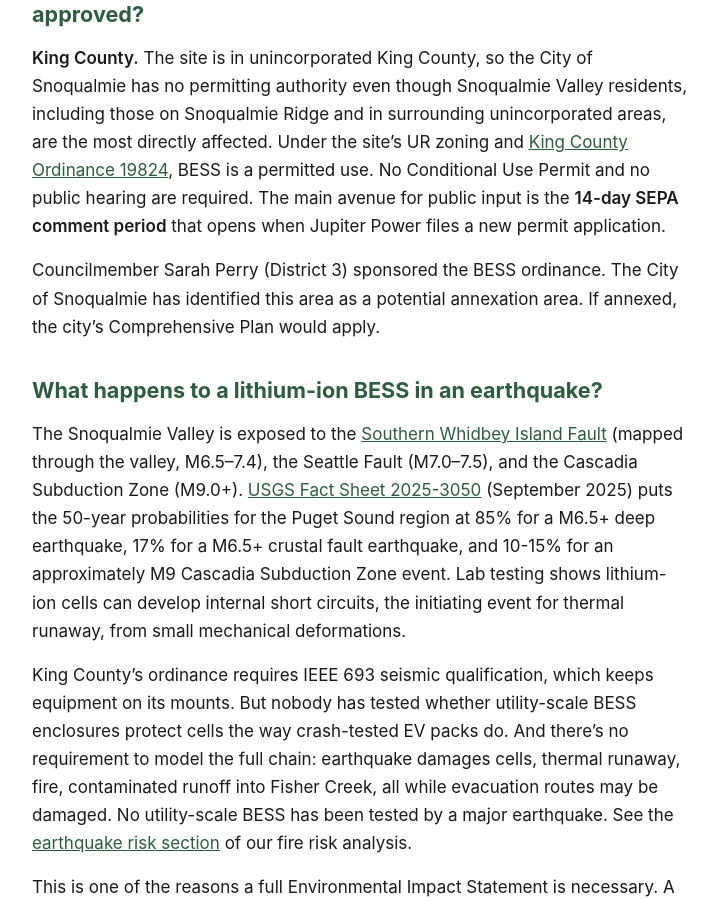
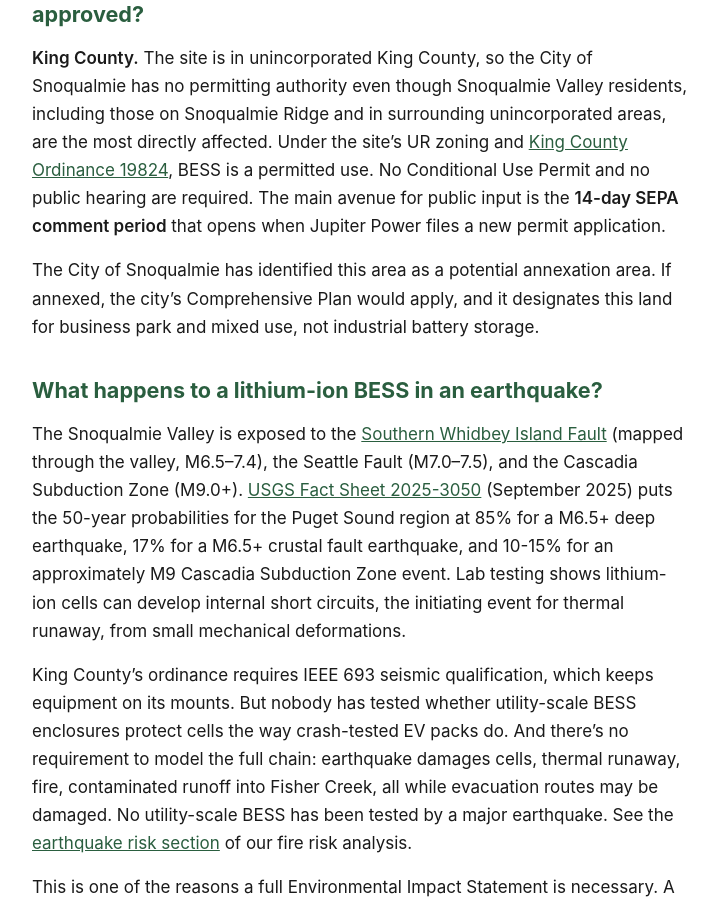
Before and after one commit to calef/cascadia-ridge-bess, a Jekyll site: the page built from _pages/faq.md, in a window 1280 px wide and 900 px high, scrolled down 2600 px. Shown: the whole window, without its empty margins (280-997 px from the left). Built offline with Jekyll 4.4.1, drawn with Linux system fonts in a browser that asks for light colours.

Commit message:
Deploy site 2026-04-11-124557

```diff
--- a/_pages/faq.md
+++ b/_pages/faq.md
@@ -36,7 +36,7 @@ Community concerns span multiple categories:
 
 **King County.** The site is in unincorporated King County, so the City of Snoqualmie has no permitting authority even though Snoqualmie Valley residents, including those on Snoqualmie Ridge and in surrounding unincorporated areas, are the most directly affected. Under the site's UR zoning and [King County Ordinance 19824](/permitting), BESS is a permitted use. No Conditional Use Permit and no public hearing are required. The main avenue for public input is the **14-day SEPA comment period** that opens when Jupiter Power files a new permit application.
 
-Councilmember Sarah Perry (District 3) sponsored the BESS ordinance. The City of Snoqualmie has identified this area as a potential annexation area. If annexed, the city's Comprehensive Plan would apply.
+The City of Snoqualmie has identified this area as a potential annexation area. If annexed, the city's Comprehensive Plan would apply, and it designates this land for business park and mixed use, not industrial battery storage.
 
 ## What happens to a lithium-ion BESS in an earthquake? {#earthquake}
 
```
